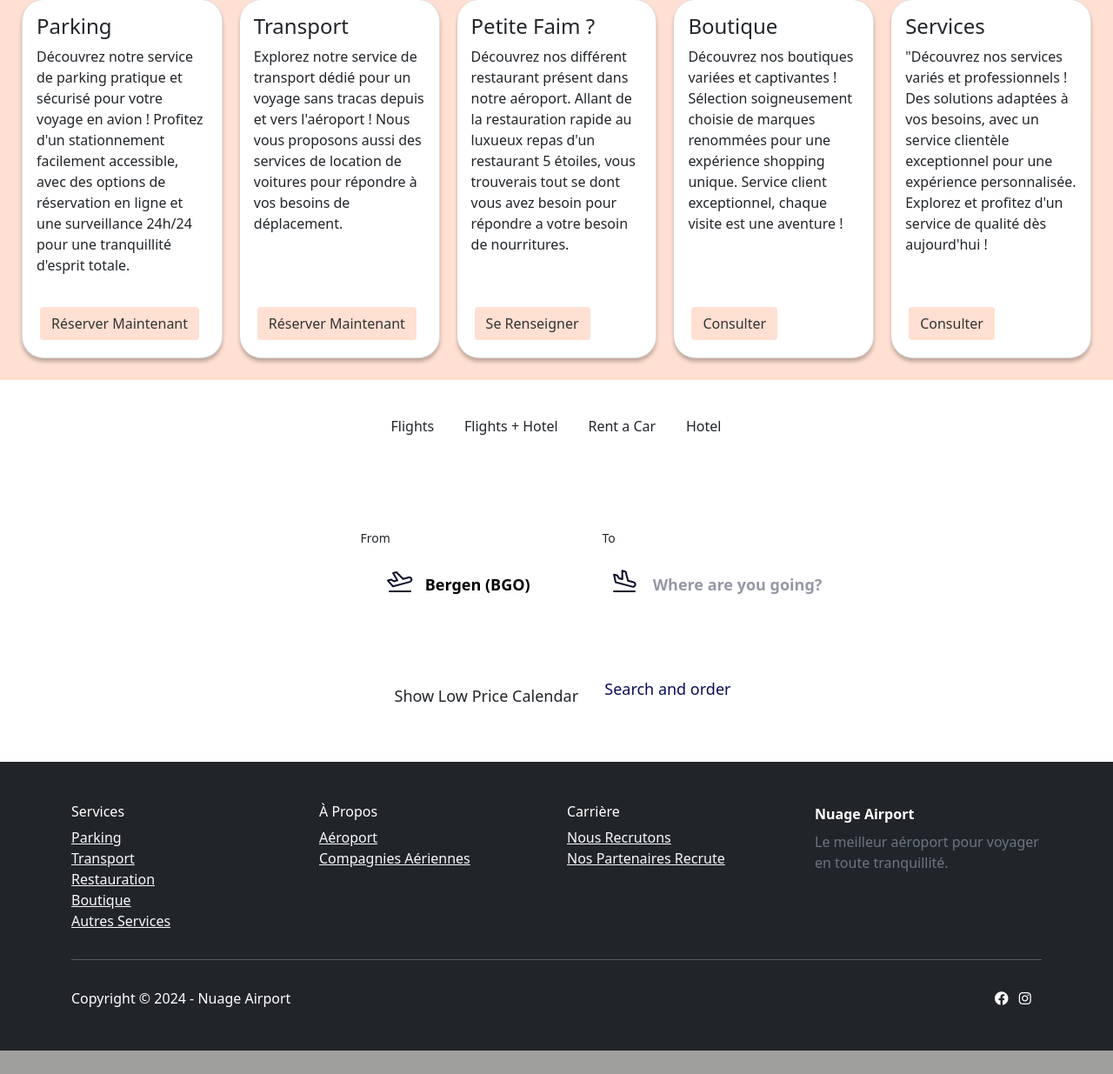
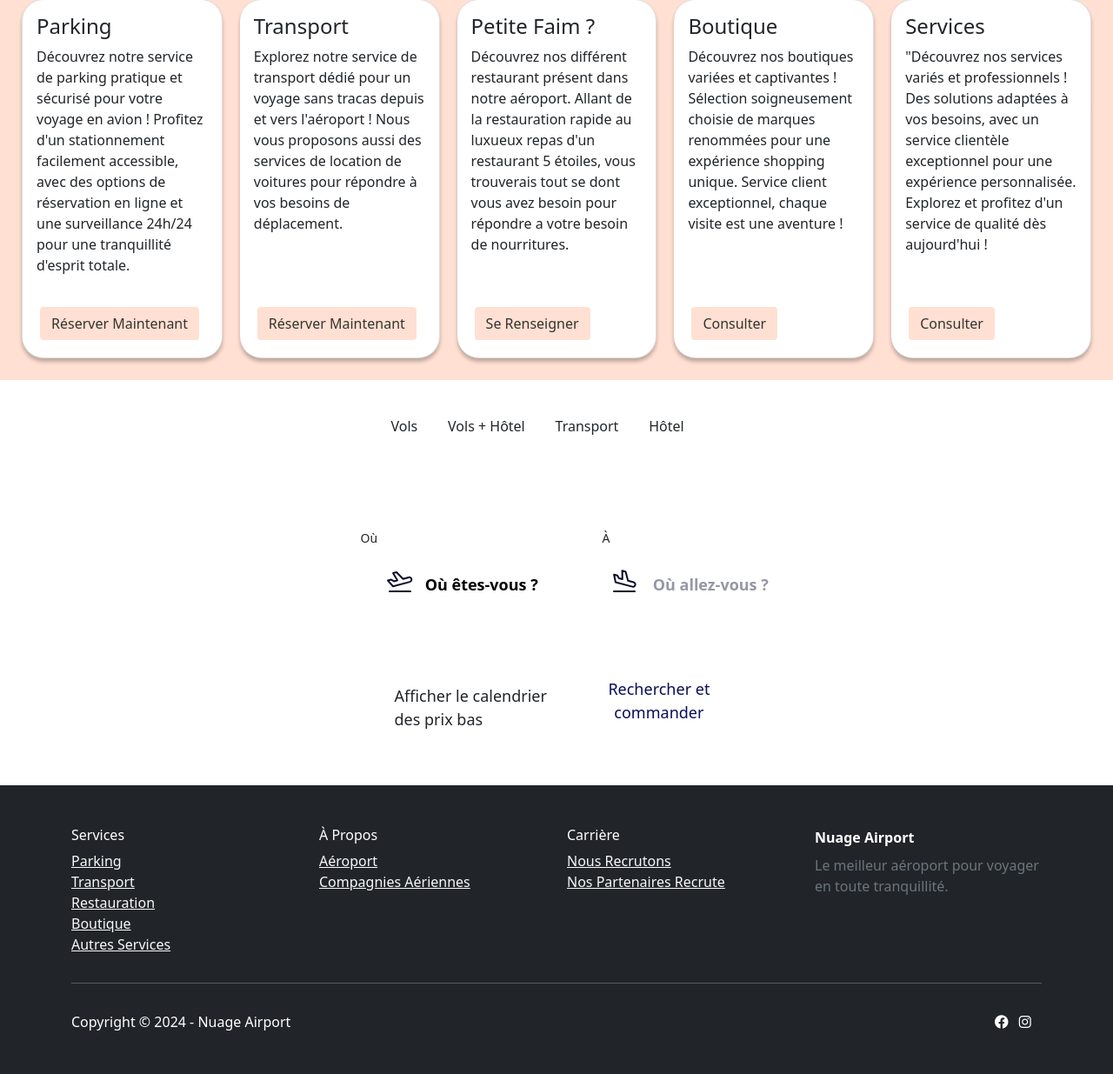
Before and after one commit to Hdidogs/ProjetAeroport, a PHP site: page /vue/index.php in a window 1280 px wide. Shown: the part 1146-2381 px from the top of the page at 87% size. Before the commit the page ends 2354 px from the top, so only its background shows below. Run offline with PHP 8.4, Linux system fonts and the light colour scheme; the visitor is signed in with stand-in values (Sample User, id 1); style sheets or scripts are compiled from the project's sources; some libraries are stand-ins or nearby versions.

Commit message:
FIX : Langages en to fr #3

```diff
--- a/vue/index.php
+++ b/vue/index.php
@@ -127,22 +127,22 @@ if (isset ($_SESSION["id_user"])) {
                 <div class="col-md-8 col-lg-6 col-xl-5 col-xxl-4">
                     <div class="wrapper">
                         <ul class="menu">
-                            <li class="menu__item active">Flights</li>
-                            <li class="menu__item">Flights + Hotel</li>
-                            <li class="menu__item">Rent a Car</li>
-                            <li class="menu__item">Hotel</li>
+                            <li class="menu__item active">Vols</li>
+                            <li class="menu__item">Vols + Hôtel</li>
+                            <li class="menu__item">Transport</li>
+                            <li class="menu__item">Hôtel</li>
                         </ul>
 
                         <div class="card__body">
                             <div class="wrapper">
                                 <form class="card__form">
                                     <div class="input-group">
-                                        <label for="from">From</label>
-                                        <input type="text" id="from" name="from" placeholder="Bergen (BGO)">
+                                        <label for="from">Où</label>
+                                        <input type="text" id="from" name="from" placeholder="Où êtes-vous ?">
                                     </div>
                                     <div class="input-group">
-                                        <label for="to">To</label>
-                                        <input type="text" id="from" name="to" placeholder="Where are you going?">
+                                        <label for="to">À</label>
+                                        <input type="text" id="from" name="to" placeholder="Où allez-vous ?">
                                     </div>
                                 </form>
                             </div>
@@ -152,9 +152,9 @@ if (isset ($_SESSION["id_user"])) {
                                 <div class="card__footer">
                                     <div class="card__input">
                                         <input class="custom" type="checkbox" id="check">
-                                        <label for="check" name="check">Show Low Price Calendar</label>
+                                        <label for="check" name="check">Afficher le calendrier des prix bas</label>
                                     </div>
-                                    <a href="#" class="card__btn" style>Search and order</a>
+                                    <a href="#" class="card__btn" style>Rechercher et commander</a>
                                 </div>
                             </div>
                         </footer>
```
